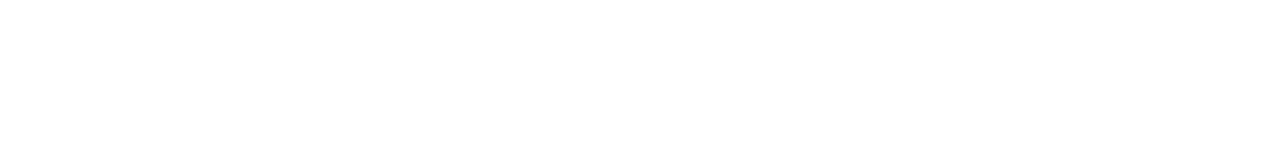
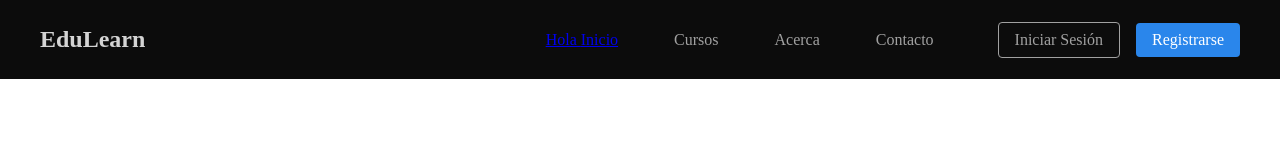
Before and after one commit to Ironjuan911/Parcial1_DesarrolloWeb, a plain HTML site: page index.html in a window 1280 px wide. Drawn offline with Linux system fonts and the light colour scheme.

Commit message:
Add flex header

```diff
--- a/CSS/header.css
+++ b/CSS/header.css
@@ -0,0 +1,130 @@
+.header {
+    position:fixed;
+    top: 0;          /* Lo coloca en la parte superior */
+    left: 0;         /* Lo alinea al borde izquierdo */
+    width: 100%;
+    background-color: #0c0c0c;
+    color: #d4d4d4;
+
+}
+
+html {
+    scroll-padding-top: 12%; /* Ajusta este valor a la altura de tu header fijo */
+}
+
+body {
+    margin-top: 7%; /* Elimina el margen por defecto */
+
+}
+
+.header__container {
+    display: flex;
+    justify-content: space-between;
+    /* Espacio máximo entre logo y el resto */
+    align-items: center;
+
+    margin: 0;
+}
+
+.logo {
+    font-size: 1.5rem;
+    font-weight: bold;
+}
+
+.nav-menu {
+    display: flex;
+    align-items: center;
+}
+
+.nav-menu__list {
+    list-style: none;
+    padding: 0;
+    margin: 0;
+    display: flex;
+    /* En fila los enlaces de navegación */
+}
+
+
+.nav-menu__item {
+    margin-left: 1.5rem;
+    text-decoration: none;
+    color: #a1a1a1;
+    padding: 0.5rem 1rem;
+    border-radius: 0.25rem;
+    transition: background-color 0.3s ease, color 0.3s ease;
+}
+
+.nav-menu__item:hover {
+    background-color: #333;
+    color: #fff;
+}
+
+.nav-menu__item.active {
+    background-color: #555;
+    color: #fff;
+    font-weight: bold;
+}
+
+.header__actions {
+    display: flex;
+    align-items: center;
+    margin-left: 2rem;
+    /* Empuja los botones hacia la derecha */
+}
+
+.user-action {
+    padding: 0.5rem 1rem;
+    border-radius: 0.25rem;
+    text-decoration: none;
+    transition: background-color 0.3s ease, color 0.3s ease;
+    margin-left: 1rem;
+}
+
+.btn--outline {
+    border: 1px solid #a1a1a1;
+    color: #a1a1a1;
+}
+
+.btn--outline:hover {
+    background-color: #333;
+    color: #fff;
+    border-color: #333;
+}
+
+.btn--primary {
+    background-color: #2a86eb;
+    color: #fff;
+    border: none;
+}
+
+.btn--primary:hover {
+    background-color: #1e6bb8;
+}
+
+
+/* "Enganchamos" visualmente las acciones al final de la lista */
+.header__container {
+    display: flex;
+    justify-content: flex-start;
+    /* Alinea todo a la izquierda inicialmente */
+    align-items: center;
+
+    margin: 10px 40px;
+}
+
+.nav-menu {
+    display: flex;
+    align-items: center;
+    margin-left: auto;
+    /* Empuja la navegación y las acciones a la derecha */
+}
+
+.header__actions {
+    margin-left: 1.5rem;
+    /* Espacio entre el último enlace y el primer botón */
+}
+
+.header__actions .user-action:first-child {
+    margin-left: 1.5rem;
+    /* Espacio entre los botones */
+}
--- /dev/null
+++ b/JS/components/header.js
@@ -0,0 +1,77 @@
+// 1. Definir la clase del Web Component
+class MiLink extends HTMLElement {
+    constructor() {
+        // Llamar siempre a super() primero en el constructor
+        super();
+
+        // 2. Adjuntar el Shadow DOM para encapsulación
+        // 'open' significa que se puede acceder al Shadow DOM desde JavaScript externo.
+        this.attachShadow({ mode: 'open' });
+    }
+
+    // 3. Método del ciclo de vida: Se invoca cuando el componente se añade al DOM del documento
+    connectedCallback() {
+        this.render();
+    }
+
+    // Método para definir la estructura interna del componente
+    render() {
+        const url = this.getAttribute('href') || '#';
+        const class_ = this.getAttribute('class') || "nav-menu__item";
+        const text = this.getAttribute('text') || "Enlace";
+
+        // Estructura y Estilos encapsulados
+        this.shadowRoot.innerHTML = `
+
+            <div>
+                <a class=${class_} href = ${url} >
+                    ${text} <slot></slot>
+                </a>
+
+            </div>
+        `;
+    }
+
+    // Opcional: Si quieres reaccionar a cambios en atributos específicos
+    static get observedAttributes() {
+        return ['titulo'];
+    }
+
+    attributeChangedCallback(name, oldValue, newValue) {
+        if (name === 'titulo' && oldValue !== newValue) {
+            this.render(); // Volver a renderizar si el título cambia
+        }
+    }
+}
+
+// 4. Registrar el elemento personalizado con el navegador
+// El nombre de la etiqueta DEBE contener un guion (-).
+customElements.define('mi-link', MiLink);
+
+function inicializarHeader() {
+    console.log("Inicializando header...");
+    const linkTemplate = document.getElementById('link-template');
+    const navMenu = document.querySelector('.nav-menu__list');
+
+    const elementos = [
+        { text: 'Inicio', href: '#home' },
+        { text: 'Cursos', href: '#courses' },
+        { text: 'Acerca', href: '#about' },
+        { text: 'Contacto', href: '#contact' }
+    ]
+
+    for (const elem of elementos) {
+        const clone = linkTemplate.content.cloneNode(true);
+        const link = clone.content.querySelector('a');
+        link.textContent = elem.text;
+        link.href = elem.href;
+        link.className = 'nav-menu__item';
+
+
+        navMenu.appendChild(clone);
+
+    }
+
+}
+
+window.inicializarHeader = inicializarHeader; // Hacer la función globalmente accesible
--- /dev/null
+++ b/JS/components/setComponents.js
@@ -0,0 +1,8 @@
+async function cargarComponente(id, url, callback) {
+    const resp = await fetch(url); // Solicitamos el archivo HTML
+    const html = await resp.text(); // Obtenemos el contenido como texto
+    document.getElementById(id).innerHTML = html; // Insertamos el HTML en el elemento con el ID especificado
+    if (callback) callback(); // Ejecuta el callback después de cargar el HTML
+}
+
+cargarComponente('header', 'components/header.html',window.inicializarHeader);
--- a/components/header.html
+++ b/components/header.html
@@ -0,0 +1,26 @@
+<template id="link-template">
+    <a id = "content_"></a>
+</template>
+
+<header class="header">
+    <div class="header__container">
+        <h1 class="logo">EduLearn</h1>
+        <nav class="nav-menu">
+            <ul class="nav-menu__list">
+                 <mi-link class="nav-menu__item" href="#home" text = "Hola">Inicio</mi-link>
+                    <a class="nav-menu__item" href="#courses" >Cursos</a>
+                    <a class="nav-menu__item" href="#about" >Acerca</a>
+                    <a class="nav-menu__item" href="#contact" >Contacto</a>
+
+
+            </ul>
+        </nav>
+        <!-- Acciones de usuario: Login / Registro -->
+        <div class="header__actions">
+            <a href="login.html" class="btn btn--outline user-action">Iniciar Sesión</a>
+            <a href="registro.html" class="btn btn--primary user-action">Registrarse</a>
+        </div>
+        <!-- Icono de usuario (opcional JS para estado logueado) -->
+        <!-- <div class="user-icon"><i class="icon-user"></i></div> -->
+    </div>
+</header>
--- a/index.html
+++ b/index.html
@@ -4,8 +4,15 @@
     <meta charset="UTF-8">
     <meta name="viewport" content="width=device-width, initial-scale=1.0">
     <title>Document</title>
+    <link rel="stylesheet" href="CSS/header.css">
 </head>
 <body>
+    <div id="header"></div>
 
 </body>
+
+<script src="JS/components/setComponents.js"></script>
+<script src="JS/components/header.js"></script>
+
+
 </html>
```
